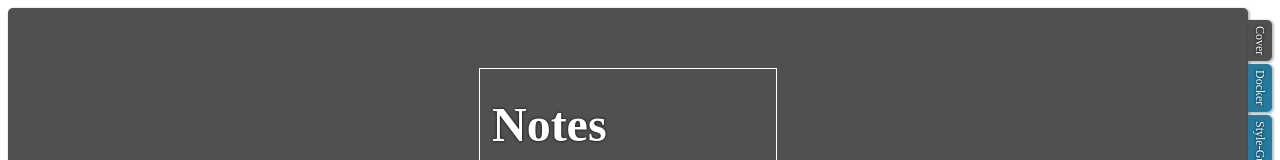
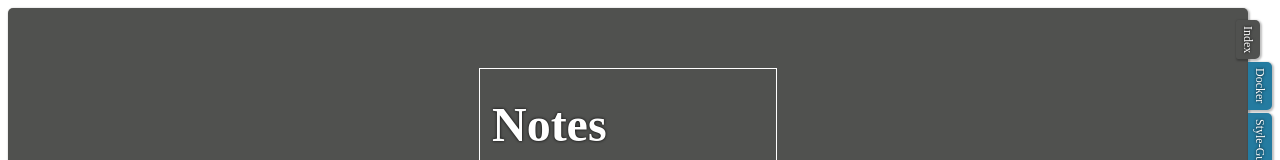
Before and after one commit to SamuelDavis/notes, a Nuxt app: page / in a window 1280 px wide. Shown: the top 160 px of the page. Built offline with nearby package versions, Linux system fonts and the light colour scheme.

Commit message:
notes-nav defaults to all routes

```diff
--- a/components/NotesNav.vue
+++ b/components/NotesNav.vue
@@ -1,7 +1,7 @@
 <template>
   <nav>
     <ol>
-      <li class="shadow" :class="{active: name === $route.name}" :key="i" v-for="({path, name}, i) in routes">
+      <li :class="{active: name === $route.name}" :key="i" class="shadow" v-for="({path, name}, i) in routes">
         <router-link :to="path" class="inverted-text" v-text="name"/>
       </li>
     </ol>
@@ -12,7 +12,14 @@
   export default {
     name: 'notes-nav',
     props: {
-      routes: Array
+      routes: {
+        type: Array,
+        default () {
+          return this.$router.options.routes.reduce((acc, route) => {
+            return route.name === 'index' ? [route, ...acc] : [...acc, route]
+          }, [])
+        }
+      }
     }
   }
 </script>
--- a/layouts/default.vue
+++ b/layouts/default.vue
@@ -1,7 +1,7 @@
 <template>
   <div id="app">
     <nuxt class="content shadow"/>
-    <notes-nav :routes="routes" class="nav"/>
+    <notes-nav class="nav"/>
   </div>
 </template>
 
@@ -11,20 +11,6 @@
   export default {
     components: {
       NotesNav
-    },
-    data () {
-      return {
-        routes: [{
-          path: '/',
-          name: 'cover'
-        }, {
-          path: '/docker',
-          name: 'docker'
-        }, {
-          path: '/style-guide',
-          name: 'style-guide'
-        }]
-      }
     }
   }
 </script>
```
